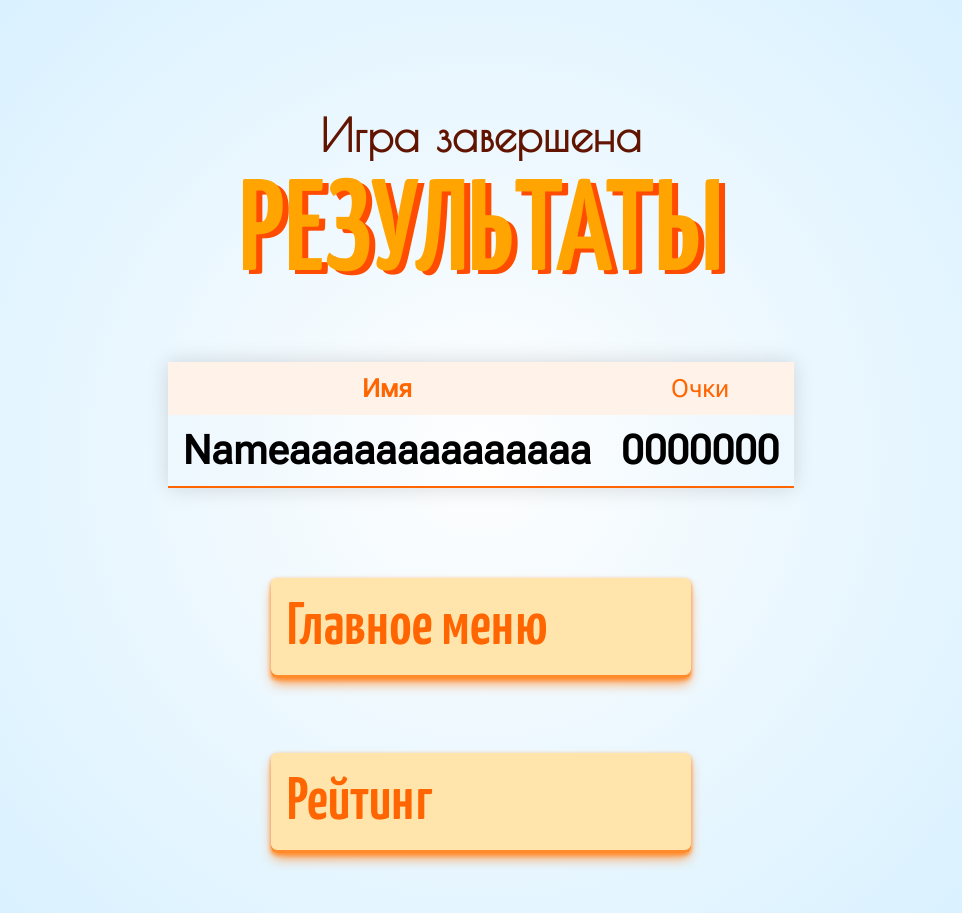
After one commit to aanoskov/Financial_competence, a Django app: template blog/templates/results.html in a window 1280 px wide. The commit adds this page. Shown: the whole page, without its empty margins (159-1121 px from the left). Run offline with Django 3.2, Linux system fonts and the light colour scheme; the template is opened without the code that fills it, so the values that code supplies are empty.

Commit message:
results ui

```diff
--- a/blog/static/css/style.css
+++ b/blog/static/css/style.css
@@ -25,8 +25,10 @@ body {
     height: 100%;
     font-family: 'Yanone Kaffeesatz',"PoiretOne-Regular", Arial, sans-serif;
     font-size: 16px;
+
     background: rgb(254,254,254);
     background: radial-gradient(circle, rgba(254,254,254,1) 0%, rgba(217,241,255,1) 85%, rgba(217,241,255,1) 100%);
+
 }
 
 
@@ -750,3 +752,21 @@ body {
     margin: 0;
     font-size: 21px;
 }
+.game-results{
+    margin-top: -50px;
+    margin-bottom: 50px;
+}
+
+#player-name-result{
+    font-size: 40px;
+    font-weight: 600;
+}
+#player-score-result{
+    font-size: 40px;
+    font-weight: 600;
+
+}
+.thead-result{
+    text-align: center;
+    font-size: 25px;
+}
--- /dev/null
+++ b/blog/templates/results.html
@@ -0,0 +1,45 @@
+<!DOCTYPE html>
+<html lang="ru">
+  <head>
+    <meta charset="utf-8">
+    <meta name="viewport" content="width=1100px, initial-scale=1.0">
+    <link rel="stylesheet" href="css/style.css">
+    <title>Тренажёр финансовой грамотности</title>
+  </head>
+
+  <body>
+
+
+    <div class="main-header">
+      <h3 > Игра завершена </h3>
+      <h1> РЕЗУЛЬТАТЫ </h1>
+    </div>
+    <div class="game-results">
+        <div class="result-div">
+            <table class="after-month-table result-table">
+                <thead>
+                    <tr>
+                        <th class="thead-result">Имя</th>
+                        <td class="thead-result">Очки</td>
+                    </tr>
+
+                </thead>
+                <tbody>
+                    <tr>
+                        <td id="player-name-result">Nameaaaaaaaaaaaaaa</td>
+                        <td id="player-score-result">0000000</td>
+                    </tr>
+                </tbody>
+            </table>
+        </div>
+    </div>
+    <div class="main-menu">
+      <ul class="main-menu-list">
+        <li><a href="main.html"><input type="button" value="Главное меню" class="main-menu-button result-button"></a></li>
+        <li><a href=""><input type="button" value="Рейтинг" class="main-menu-button rating-button"></a></li>
+      </ul>
+    </div>
+
+
+  </body>
+</html>
--- a/web_app/financial_game/templates/financial_game/game.html
+++ b/web_app/financial_game/templates/financial_game/game.html
@@ -39,7 +39,7 @@
       <ul class="game-table-list">
         <li><a href=""><input type="button"  class="accept-button"></a></li>
         <li><a href=""><input type="button"  class="decline-button"></a></li>
-        <li><a href="table-input.html"><input type="button" value="Продолжить" class="main-menu-button continue-button"></a></li>
+        <li><a href="{% url 'table_input' %}"><input type="button" value="Продолжить" class="main-menu-button continue-button"></a></li>
       </ul>
     </div>
 
```
Also changed, not shown: web_app/financial_game/templates/financial_game/table-input.html (+30 -30 lines).
